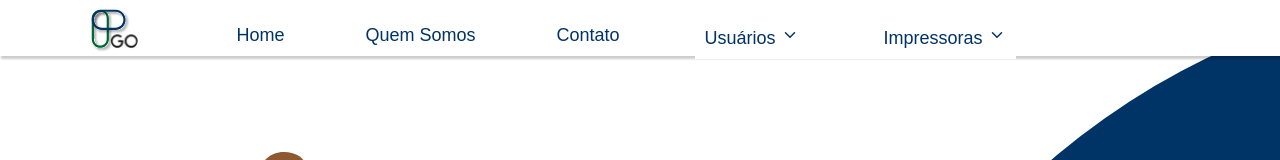
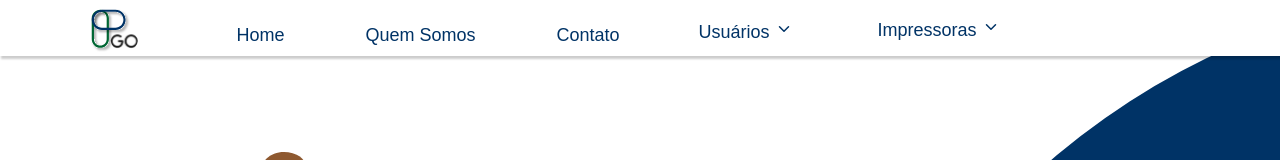
Before and after one commit to fga-eps-mds/2023.2-PrintGo-FrontEnd, a React (Create React App) app: page /cadastro in a window 1280 px wide. Shown: the top 160 px of the page. Built offline with nearby package versions, Linux system fonts and the light colour scheme; no server answers.

Commit message:
:bug: (#180) Alinhando botoes da navbar

```diff
--- a/src/style/components/navbar.css
+++ b/src/style/components/navbar.css
@@ -40,11 +40,12 @@
 .users-navbar {
   background-color: #ffff;
   color: #003366;
-  padding: 10px;
+  padding: 4px;
   font-size: 18px;
   border: none;
   cursor: pointer;
   padding-right: 75px;
+
 }
 
 .dropdown-users-navbar {
@@ -86,7 +87,8 @@
   font-size: 18px;
   border: none;
   cursor: pointer;
-  margin-top: 1rem;
+  margin-top: 0.5rem;
+  height: 2vh;
 }
 
 .dropdown-printers-navbar {
@@ -104,7 +106,7 @@
   text-decoration: none;
   display: block;
   font-size: 20px;
-  padding: 4px 4px;
+  padding: 2px 2px;
 }
 
 .dropdown-printers-navbar a:hover {
@@ -119,4 +121,5 @@
 .dropdown-navbar-printers:hover .printers-navbar {
   background-color: #ffff;
   color: #006633;
+
 }
```
